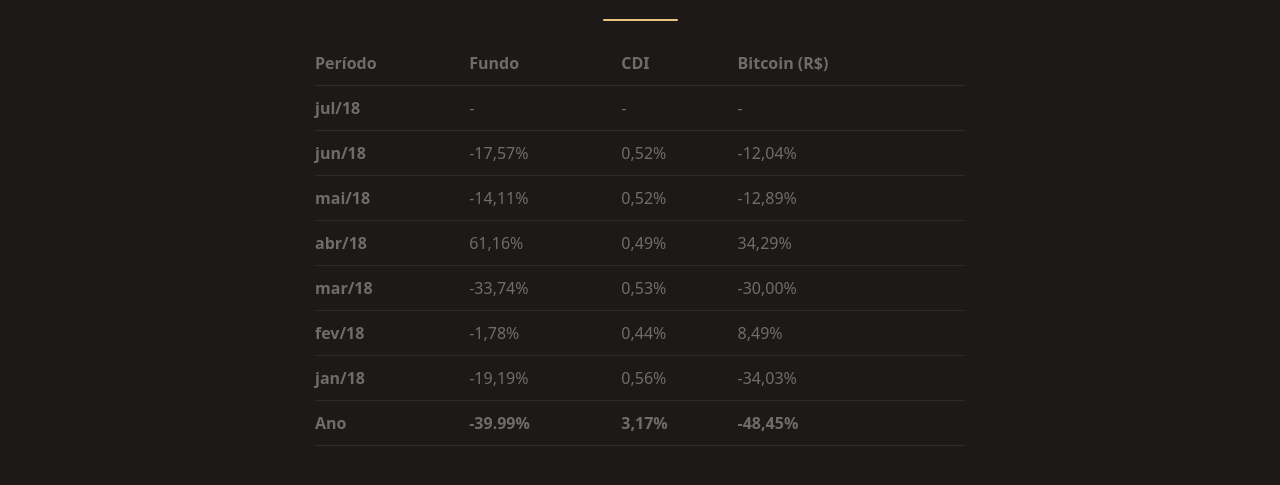
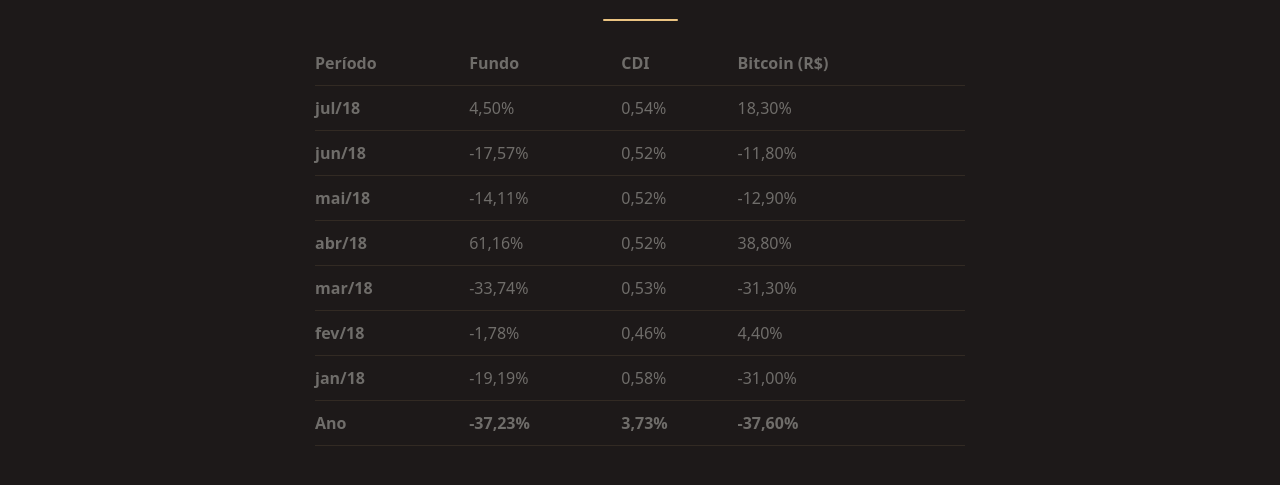
Before and after one commit to ateliedetemas/blpcrypto, a Jekyll site: the page built from rentabilidade.md, in a window 1280 px wide. Shown: the part 264-749 px from the top of the page. Built offline with Jekyll 4.4.1, drawn with Linux system fonts in a browser that asks for light colours.

Commit message:
Content adjustments

```diff
--- a/rentabilidade.md
+++ b/rentabilidade.md
@@ -6,11 +6,11 @@ title: Cota & Rentabilidade
 
 Período | Fundo | CDI | Bitcoin (R$)
 ---|---|---|---
-**jul/18** | - | - | -
-**jun/18** | -17,57% | 0,52% | -12,04%
-**mai/18** | -14,11% | 0,52% | -12,89%
-**abr/18** | 61,16% | 0,49% | 34,29%
-**mar/18** | -33,74% | 0,53% | -30,00%
-**fev/18** | -1,78% | 0,44% | 8,49%
-**jan/18** | -19,19% | 0,56% | -34,03%
-**Ano**  | **-39.99%** | **3,17%** | **-48,45%**
+**jul/18** | 4,50% | 0,54% | 18,30%
+**jun/18** | -17,57% | 0,52% | -11,80%
+**mai/18** | -14,11% | 0,52% | -12,90%
+**abr/18** | 61,16% | 0,52% | 38,80%
+**mar/18** | -33,74% | 0,53% | -31,30%
+**fev/18** | -1,78% | 0,46% | 4,40%
+**jan/18** | -19,19% | 0,58% | -31,00%
+**Ano**  | **-37,23%** | **3,73%** | **-37,60%**
```
Also changed, not shown: _includes/footer.html (+1 -1 lines), regulamento.md (+6 -6 lines), tech-corner.md (+1 -0 lines), 9 other files.
